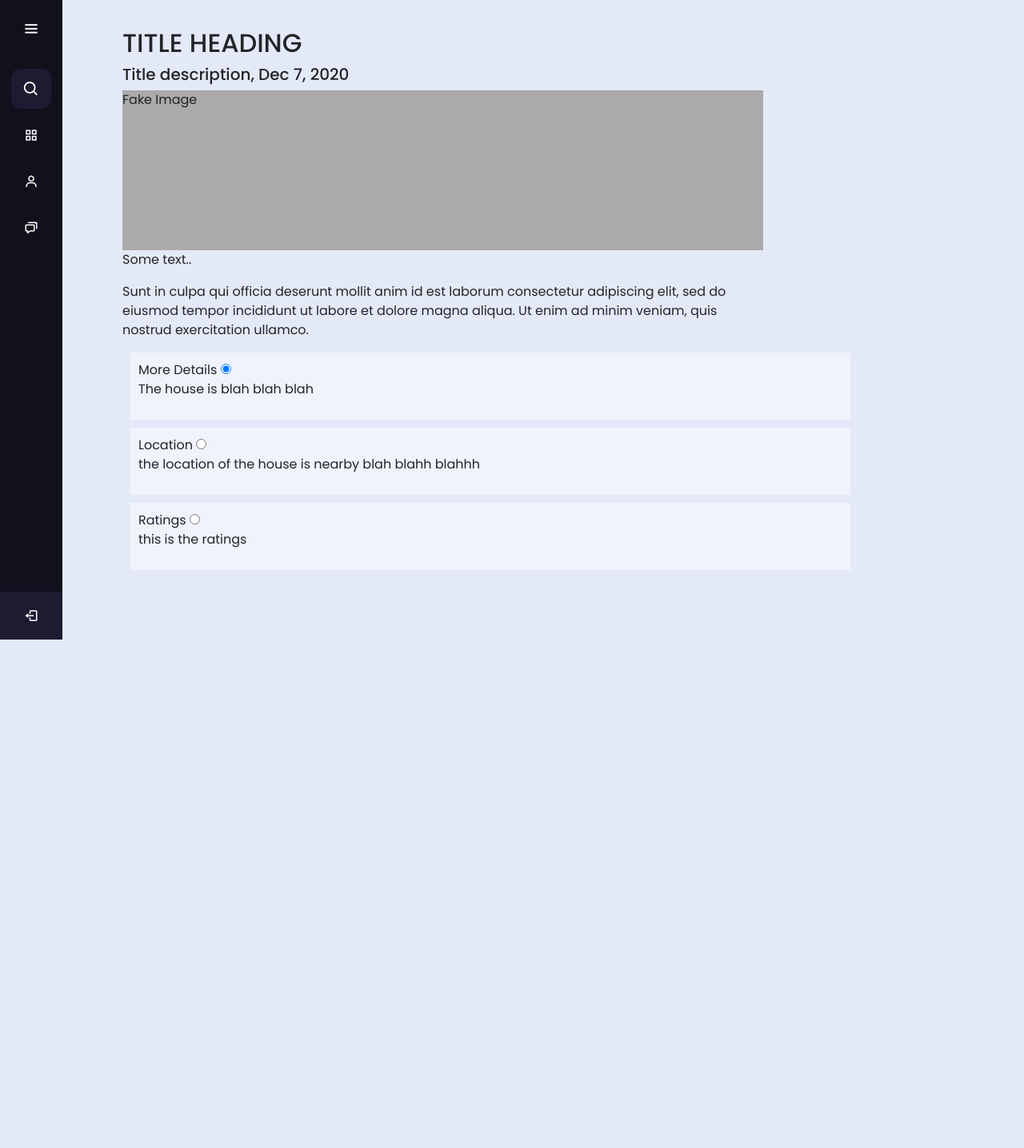
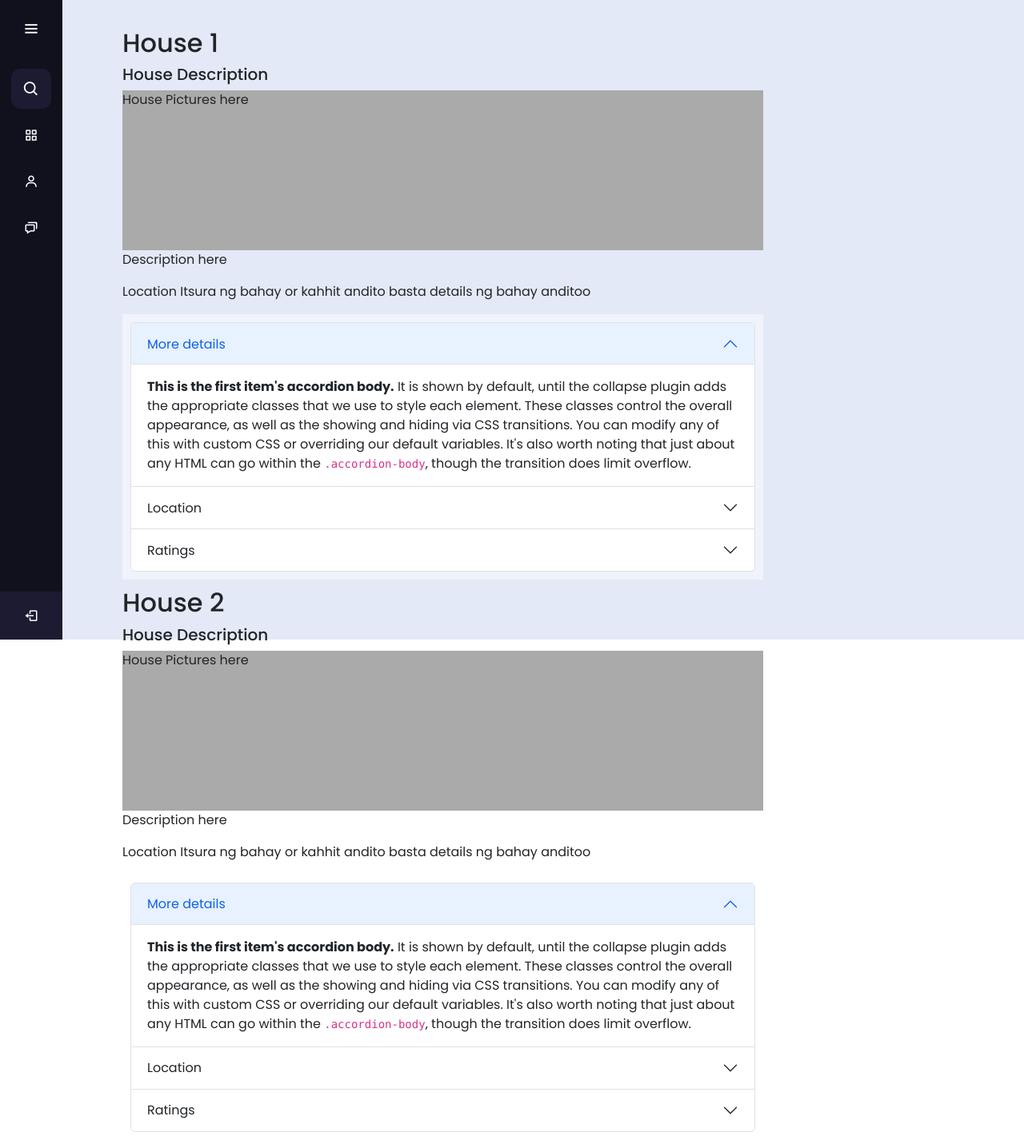
Before and after one commit to Jcvillanueva/Bisita-Pilipinas, a PHP site: page /homepage.html in a window 1280 px wide. Shown: the whole page at 80% size. Before the commit the page ends 800 px from the top, so only its background shows below. Run offline with PHP 8.4, Linux system fonts and the light colour scheme.

Commit message:
added new home content

```diff
--- a/BisitaPilipinas/BnBOwner.html
+++ b/BisitaPilipinas/BnBOwner.html
@@ -33,7 +33,7 @@
              <span class="tooltip">Search</span>
           </li>
           <li>
-            <a href="#">
+            <a href="homepage.html">
               <i class='bx bx-grid-alt'></i>
               <span class="links_name">List of BnB</span>
             </a>
--- a/BisitaPilipinas/CSS/Index.css
+++ b/BisitaPilipinas/CSS/Index.css
@@ -270,12 +270,7 @@
   position: absolute;
 }
 
-.col-sm-8 #accordion{
-  margin: 10px;
-  margin-right: 100%;
-  width: 900px;
-}
-.col-sm-8 #accordion li{
+.col-sm-8 #accordionExample{
   list-style: none;
   width: 100%;
   margin-bottom: 10px;
--- a/BisitaPilipinas/homePage.html
+++ b/BisitaPilipinas/homePage.html
@@ -33,7 +33,7 @@
              <span class="tooltip">Search</span>
           </li>
           <li>
-            <a href="#">
+            <a href="homepage.html">
               <i class='bx bx-grid-alt'></i>
               <span class="links_name">List of BnB</span>
             </a>
@@ -65,43 +65,105 @@
          </li>
         </ul>
       </div>
+      <!-- Home-section -->
       <section class="home-section">
+        <div class="col-sm-8">
+          <!-- House #1 -->
+          <h2>House 1</h2>
+          <h5>House Description</h5>
+          <div class="fakeimg">House Pictures here</div>
+          <p>Description here</p>
+          <p>Location Itsura ng bahay or kahhit andito basta details ng bahay anditoo</p>
+          <div class="accordion" id="accordionExample">
+            <div class="accordion-item">
+              <h2 class="accordion-header" id="headingOne">
+                <button class="accordion-button" type="button" data-bs-toggle="collapse" data-bs-target="#collapseOne" aria-expanded="true" aria-controls="collapseOne">
+                  More details
+                </button>
+              </h2>
+              <div id="collapseOne" class="accordion-collapse collapse show" aria-labelledby="headingOne" data-bs-parent="#accordionExample">
+                <div class="accordion-body">
+                  <strong>This is the first item's accordion body.</strong> It is shown by default, until the collapse plugin adds the appropriate classes that we use to style each element. These classes control the overall appearance, as well as the showing and hiding via CSS transitions. You can modify any of this with custom CSS or overriding our default variables. It's also worth noting that just about any HTML can go within the <code>.accordion-body</code>, though the transition does limit overflow.
+                </div>
+              </div>
+            </div>
+            <div class="accordion-item">
+              <h2 class="accordion-header" id="headingTwo">
+                <button class="accordion-button collapsed" type="button" data-bs-toggle="collapse" data-bs-target="#collapseTwo" aria-expanded="false" aria-controls="collapseTwo">
+                  Location
+                </button>
+              </h2>
+              <div id="collapseTwo" class="accordion-collapse collapse" aria-labelledby="headingTwo" data-bs-parent="#accordionExample">
+                <div class="accordion-body">
+                  <strong>This is the second item's accordion body.</strong> It is hidden by default, until the collapse plugin adds the appropriate classes that we use to style each element. These classes control the overall appearance, as well as the showing and hiding via CSS transitions. You can modify any of this with custom CSS or overriding our default variables. It's also worth noting that just about any HTML can go within the <code>.accordion-body</code>, though the transition does limit overflow.
+                </div>
+              </div>
+            </div>
+            <div class="accordion-item">
+              <h2 class="accordion-header" id="headingThree">
+                <button class="accordion-button collapsed" type="button" data-bs-toggle="collapse" data-bs-target="#collapseThree" aria-expanded="false" aria-controls="collapseThree">
+                  Ratings
+                </button>
+              </h2>
+              <div id="collapseThree" class="accordion-collapse collapse" aria-labelledby="headingThree" data-bs-parent="#accordionExample">
+                <div class="accordion-body">
+                  <strong>This is the third item's accordion body.</strong> It is hidden by default, until the collapse plugin adds the appropriate classes that we use to style each element. These classes control the overall appearance, as well as the showing and hiding via CSS transitions. You can modify any of this with custom CSS or overriding our default variables. It's also worth noting that just about any HTML can go within the <code>.accordion-body</code>, though the transition does limit overflow.
+                </div>
+              </div>
+            </div>
+          </div>
+          <!-- House #1 End -->
 
-        <div class="col-sm-8">
-          <h2>TITLE HEADING</h2>
-          <h5>Title description, Dec 7, 2020</h5>
-          <div class="fakeimg">Fake Image</div>
-          <p>Some text..</p>
-          <p>Sunt in culpa qui officia deserunt mollit anim id est laborum consectetur adipiscing elit, sed do eiusmod tempor incididunt ut labore et dolore magna aliqua. Ut enim ad minim veniam, quis nostrud exercitation ullamco.</p>
-          <ul id="accordion">
-            <li>
-              <label for ="first"> More Details</label>
-              <input type="radio" name ="accordion" id="first" checked>
-              <div class="content">
-                <p>The house is blah blah blah </p>
+          <!-- House #2 -->
+          <h2>House 2</h2>
+          <h5>House Description</h5>
+          <div class="fakeimg">House Pictures here</div>
+          <p>Description here</p>
+          <p>Location Itsura ng bahay or kahhit andito basta details ng bahay anditoo</p>
+          <div class="accordion" id="accordionExample">
+            <div class="accordion-item">
+              <h2 class="accordion-header" id="headingOne">
+                <button class="accordion-button" type="button" data-bs-toggle="collapse" data-bs-target="#collapseOne" aria-expanded="true" aria-controls="collapseOne">
+                  More details
+                </button>
+              </h2>
+              <div id="collapseOne" class="accordion-collapse collapse show" aria-labelledby="headingOne" data-bs-parent="#accordionExample">
+                <div class="accordion-body">
+                  <strong>This is the first item's accordion body.</strong> It is shown by default, until the collapse plugin adds the appropriate classes that we use to style each element. These classes control the overall appearance, as well as the showing and hiding via CSS transitions. You can modify any of this with custom CSS or overriding our default variables. It's also worth noting that just about any HTML can go within the <code>.accordion-body</code>, though the transition does limit overflow.
+                </div>
               </div>
-            </li>
-
-            <li>
-              <label for="second"> Location</label>
-              <input type="radio" name="accordion" id="second">
-              <div class ="content">
-                <p>the location of the house is nearby blah blahh blahhh </p>
+            </div>
+            <div class="accordion-item">
+              <h2 class="accordion-header" id="headingTwo">
+                <button class="accordion-button collapsed" type="button" data-bs-toggle="collapse" data-bs-target="#collapseTwo" aria-expanded="false" aria-controls="collapseTwo">
+                  Location
+                </button>
+              </h2>
+              <div id="collapseTwo" class="accordion-collapse collapse" aria-labelledby="headingTwo" data-bs-parent="#accordionExample">
+                <div class="accordion-body">
+                  <strong>This is the second item's accordion body.</strong> It is hidden by default, until the collapse plugin adds the appropriate classes that we use to style each element. These classes control the overall appearance, as well as the showing and hiding via CSS transitions. You can modify any of this with custom CSS or overriding our default variables. It's also worth noting that just about any HTML can go within the <code>.accordion-body</code>, though the transition does limit overflow.
+                </div>
               </div>
-            </li>
-
-            <li>
-              <label for="second"> Ratings</label>
-              <input type="radio" name="accordion" id="second">
-              <div class ="content">
-                <p>this is the ratings</p>
+            </div>
+            <div class="accordion-item">
+              <h2 class="accordion-header" id="headingThree">
+                <button class="accordion-button collapsed" type="button" data-bs-toggle="collapse" data-bs-target="#collapseThree" aria-expanded="false" aria-controls="collapseThree">
+                  Ratings
+                </button>
+              </h2>
+              <div id="collapseThree" class="accordion-collapse collapse" aria-labelledby="headingThree" data-bs-parent="#accordionExample">
+                <div class="accordion-body">
+                  <strong>This is the third item's accordion body.</strong> It is hidden by default, until the collapse plugin adds the appropriate classes that we use to style each element. These classes control the overall appearance, as well as the showing and hiding via CSS transitions. You can modify any of this with custom CSS or overriding our default variables. It's also worth noting that just about any HTML can go within the <code>.accordion-body</code>, though the transition does limit overflow.
+                </div>
               </div>
-            </li>
-          </ul>
+            </div>
+          </div>
+          <!-- House #2 end -->
         </div>
       </div>
     </div>
-      </section>
+    </section>
+    <!-- Home-section end -->
 
       <script>
       let sidebar = document.querySelector(".sidebar");
```
Also changed, not shown: BisitaPilipinas/AdminBnB.html (+2 -40 lines).
